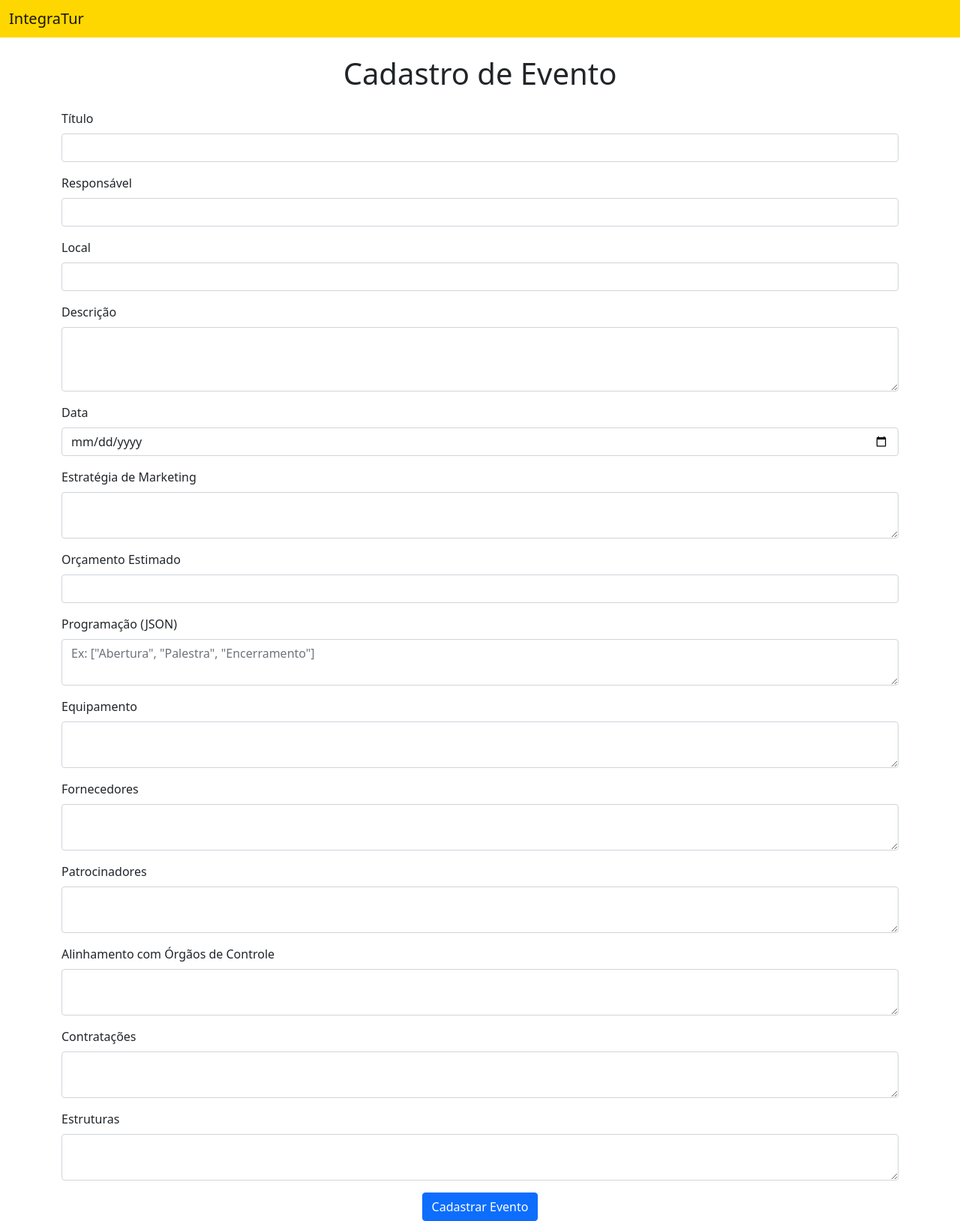
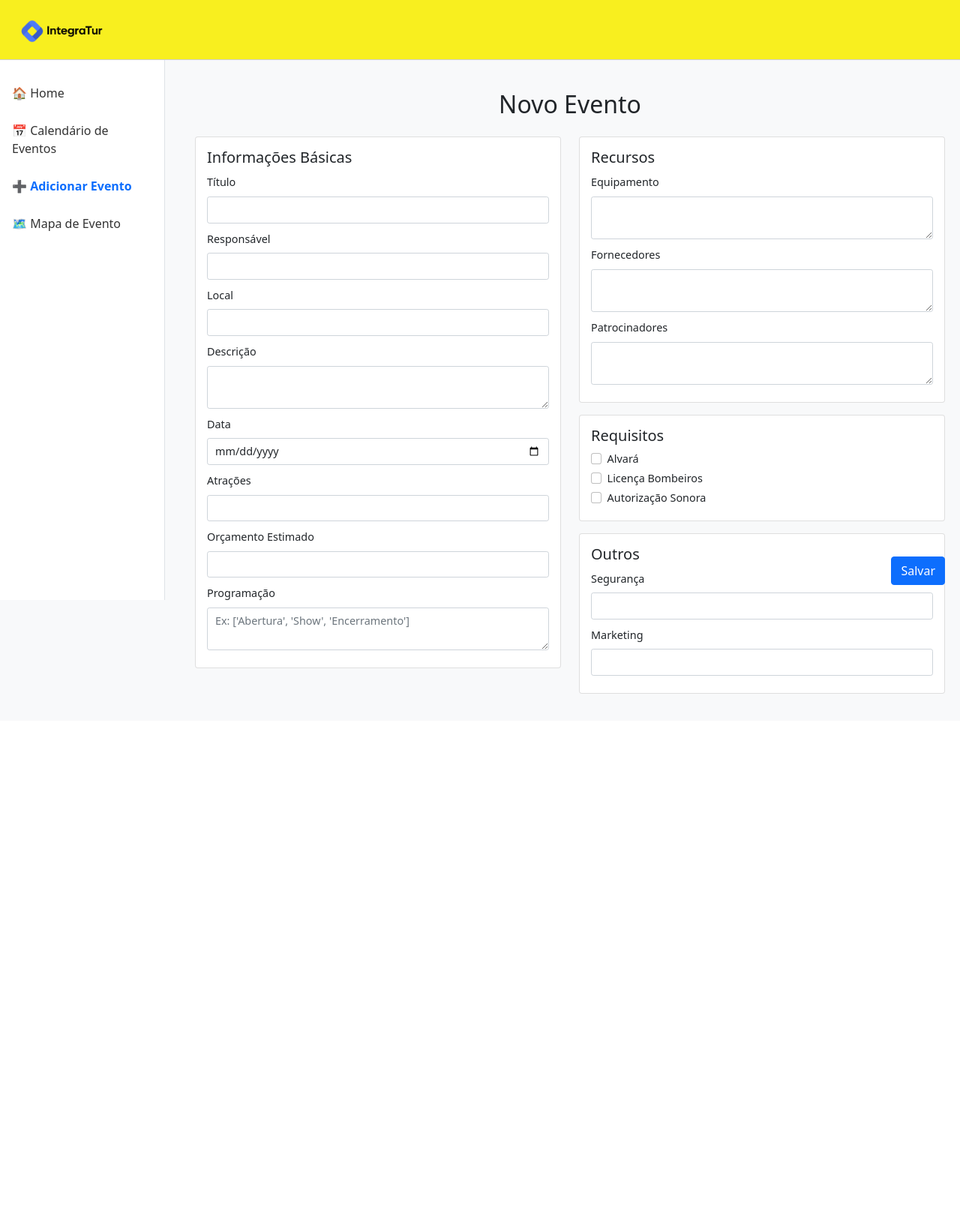
Before and after one commit to gqueque/IntegraTur-2.0, a Django app: page / in a window 1280 px wide. Shown: the whole page at 75% size. After the commit the page ends 925 px from the top, so only its background shows below. Run offline with Django 5.2, Linux system fonts and the light colour scheme.

Commit message:
Atualizacao_pag_criar_eventos/Gustavo_Queque
atualização da página criar eventos, agora com html e css ajustados ao wireframe

```diff
--- a/cadastro_evento/templates/cadastro_evento/cadastro.html
+++ b/cadastro_evento/templates/cadastro_evento/cadastro.html
@@ -1,84 +1,206 @@
 <!doctype html>
 <html lang="pt-br">
+{% load static %}
 <head>
   <meta charset="utf-8">
   <meta name="viewport" content="width=device-width, initial-scale=1">
+  <link href="https://cdn.jsdelivr.net/npm/bootstrap@5.0.2/dist/css/bootstrap.min.css" rel="stylesheet">
+  <title>Novo Evento - IntegraTur</title>
+  <style>
+    body {
+      background-color: #f8f9fa;
+    }
 
-    <link href="https://cdn.jsdelivr.net/npm/bootstrap@5.0.2/dist/css/bootstrap.min.css" rel="stylesheet">
-    <title>Cadastro de Evento - IntegraTur</title>
+    /* Topo amarelo com logo */
+    .top-header {
+      position: fixed;
+      top: 0;
+      left: 0;
+      width: 100%;
+      height: 80px;
+      background-color: #F8EF1F;
+      z-index: 1030;
+      display: flex;
+      align-items: center;
+      padding-left: 20px;
+      border-bottom: 1px solid #ccc;
+    }
+
+    .logo {
+      height: 55px;
+      max-width: 90%;
+    }
+
+    /* Sidebar agora começa abaixo da faixa do topo */
+    .sidebar {
+      width: 220px;
+      height: calc(100vh - 80px);
+      position: fixed;
+      top: 80px;
+      left: 0;
+      background-color: #ffffff;
+      border-right: 1px solid #dee2e6;
+      padding: 0;
+    }
+
+    .sidebar .nav-link {
+      color: #333;
+      margin-bottom: 10px;
+    }
+
+    .sidebar .nav-link.active {
+      font-weight: bold;
+      color: #0d6efd;
+    }
+
+    /* Conteúdo deslocado para o lado e abaixo da faixa do topo */
+    .content {
+      margin-left: 240px;
+      margin-top: 100px;
+      padding: 20px;
+    }
+
+    .form-section {
+      padding: 15px;
+    }
+
+    .form-label, .form-control {
+      font-size: 0.9rem;
+    }
+
+    .form-control {
+      padding: 6px 10px;
+    }
+
+    .form-check {
+      font-size: 0.9rem;
+    }
+
+    .btn-save {
+      position: fixed;
+      bottom: 20px;
+      right: 20px;
+    }
+  </style>
+
+
+
+  </style>
 </head>
 <body>
-    <nav style="background-color: gold !important;" class="navbar navbar-light bg-light mb-4">
-      <div class="container-fluid">
-        <span class="navbar-brand mb-0 h1">IntegraTur</span>
+<!-- Topo da página com faixa amarela e logo -->
+<div class="top-header d-flex align-items-center px-4">
+  <img src="{% static 'imagens/image-removebg-preview.png' %}" alt="Logo IntegraTur" class="logo">
 </div>
+
+<!-- Sidebar -->
+<div class="sidebar">
+  <!-- Menu de navegação -->
+  <nav class="nav flex-column mt-4">
+    <a class="nav-link" href="{% url 'home' %}">🏠 Home</a>
+    <a class="nav-link" href="{% url 'home' %}">📅 Calendário de Eventos</a>
+    <a class="nav-link active" href="{% url 'home' %}">➕ Adicionar Evento</a>
+    <a class="nav-link" href="{% url 'home' %}">🗺️ Mapa de Evento</a>
   </nav>
+</div>
 
-    <div class="container">
-      <h1 class="mb-4 text-center">Cadastro de Evento</h1>
+
+
+  <!-- Conteúdo principal -->
+  <div class="content">
+    <h2 class="text-center mb-4">Novo Evento</h2>
 
     <form action="{% url 'listagem_evento' %}" method="post">
       {% csrf_token %}
-        <div class="mb-3">
+      <div class="row">
+        <!-- Coluna esquerda -->
+        <div class="col-md-6">
+          <div class="card form-section mb-3">
+            <h5>Informações Básicas</h5>
+            <div class="mb-2">
               <label class="form-label">Título</label>
-          <input name="titulo" type="text" class="form-control">
+              <input name="titulo" type="text" class="form-control form-control-sm">
             </div>
-        <div class="mb-3">
+            <div class="mb-2">
               <label class="form-label">Responsável</label>
-          <input name="responsavel" type="text" class="form-control">
+              <input name="responsavel" type="text" class="form-control form-control-sm">
             </div>
-        <div class="mb-3">
+            <div class="mb-2">
               <label class="form-label">Local</label>
-          <input name="local" type="text" class="form-control">
+              <input name="local" type="text" class="form-control form-control-sm">
             </div>
-        <div class="mb-3">
+            <div class="mb-2">
               <label class="form-label">Descrição</label>
-          <textarea name="descricao" class="form-control" rows="3"></textarea>
+              <textarea name="descricao" class="form-control form-control-sm" rows="2"></textarea>
             </div>
-        <div class="mb-3">
+            <div class="mb-2">
               <label class="form-label">Data</label>
-          <input name="data" type="date" class="form-control">
+              <input name="data" type="date" class="form-control form-control-sm">
             </div>
-        <div class="mb-3">
-          <label class="form-label">Estratégia de Marketing</label>
-          <textarea name="marketing" class="form-control" rows="2"></textarea>
+            <div class="mb-2">
+              <label class="form-label">Atrações</label>
+              <input name="atracoes" type="text" class="form-control form-control-sm">
             </div>
-        <div class="mb-3">
+            <div class="mb-2">
               <label class="form-label">Orçamento Estimado</label>
-          <input name="orcamento_estimado" type="number" step="0.01" class="form-control">
+              <input name="orcamento_estimado" type="number" class="form-control form-control-sm">
             </div>
-        <div class="mb-3">
-          <label class="form-label">Programação (JSON)</label>
-          <textarea name="programacao" class="form-control" rows="2" placeholder='Ex: ["Abertura", "Palestra", "Encerramento"]'></textarea>
+            <div class="mb-2">
+              <label class="form-label">Programação</label>
+              <textarea name="programacao" class="form-control form-control-sm" rows="2" placeholder="Ex: ['Abertura', 'Show', 'Encerramento']"></textarea>
             </div>
-        <div class="mb-3">
-          <label class="form-label">Equipamento</label>
-          <textarea name="equipamento" class="form-control" rows="2"></textarea>
           </div>
-        <div class="mb-3">
-          <label class="form-label">Fornecedores</label>
-          <textarea name="fornecedores" class="form-control" rows="2"></textarea>
-        </div>
-        <div class="mb-3">
-          <label class="form-label">Patrocinadores</label>
-          <textarea name="patrocinadores" class="form-control" rows="2"></textarea>
-        </div>
-        <div class="mb-3">
-          <label class="form-label">Alinhamento com Órgãos de Controle</label>
-          <textarea name="alinhamento_orgao_controle" class="form-control" rows="2"></textarea>
-        </div>
-        <div class="mb-3">
-          <label class="form-label">Contratações</label>
-          <textarea name="contratacoes" class="form-control" rows="2"></textarea>
-        </div>
-        <div class="mb-3">
-          <label class="form-label">Estruturas</label>
-          <textarea name="estruturas" class="form-control" rows="2"></textarea>
         </div>
 
-        <div class="text-center">
-          <button type="submit" class="btn btn-primary">Cadastrar Evento</button>
+        <!-- Coluna direita -->
+        <div class="col-md-6">
+          <div class="card form-section mb-3">
+            <h5>Recursos</h5>
+            <div class="mb-2">
+              <label class="form-label">Equipamento</label>
+              <textarea name="equipamento" class="form-control form-control-sm" rows="2"></textarea>
             </div>
+            <div class="mb-2">
+              <label class="form-label">Fornecedores</label>
+              <textarea name="fornecedores" class="form-control form-control-sm" rows="2"></textarea>
+            </div>
+            <div class="mb-2">
+              <label class="form-label">Patrocinadores</label>
+              <textarea name="patrocinadores" class="form-control form-control-sm" rows="2"></textarea>
+            </div>
+          </div>
+
+          <div class="card form-section mb-3">
+            <h5>Requisitos</h5>
+            <div class="form-check">
+              <input class="form-check-input" type="checkbox" name="alvara" id="alvara">
+              <label class="form-check-label" for="alvara">Alvará</label>
+            </div>
+            <div class="form-check">
+              <input class="form-check-input" type="checkbox" name="licenca_bombeiros" id="licenca_bombeiros">
+              <label class="form-check-label" for="licenca_bombeiros">Licença Bombeiros</label>
+            </div>
+            <div class="form-check">
+              <input class="form-check-input" type="checkbox" name="autorizacao_sonora" id="autorizacao_sonora">
+              <label class="form-check-label" for="autorizacao_sonora">Autorização Sonora</label>
+            </div>
+          </div>
+
+          <div class="card form-section mb-3">
+            <h5>Outros</h5>
+            <div class="mb-2">
+              <label class="form-label">Segurança</label>
+              <input name="seguranca" type="text" class="form-control form-control-sm">
+            </div>
+            <div class="mb-2">
+              <label class="form-label">Marketing</label>
+              <input name="marketing" type="text" class="form-control form-control-sm">
+            </div>
+          </div>
+        </div>
+      </div>
+
+      <button type="submit" class="btn btn-primary btn-save">Salvar</button>
     </form>
   </div>
 
--- a/cadastro_evento/views.py
+++ b/cadastro_evento/views.py
@@ -53,3 +53,5 @@ def eventos(request):
         return redirect('cadastro_evento')
 
     return redirect('cadastro_evento')
+def home(request):
+    return render(request, 'cadastro_evento/home.html')
--- a/project_integratur/urls.py
+++ b/project_integratur/urls.py
@@ -15,5 +15,7 @@ urlpatterns = [
     path('', views.cadastro_evento, name='cadastro'),
     #cadastro_evento/eventos
     path("eventos/", views.eventos, name="listagem_evento"),
+    path('', views.home, name='home'),
+
 
 ]
```
Also changed, not shown: cadastro_evento/templates/cadastro_evento/home.html (added, +105 -0 lines), cadastro_evento/static/imagens/Logo.jpeg (added), cadastro_evento/static/imagens/image-removebg-preview.png (added), db.sqlite3. Lines whose indentation alone changed are shown as unchanged.
